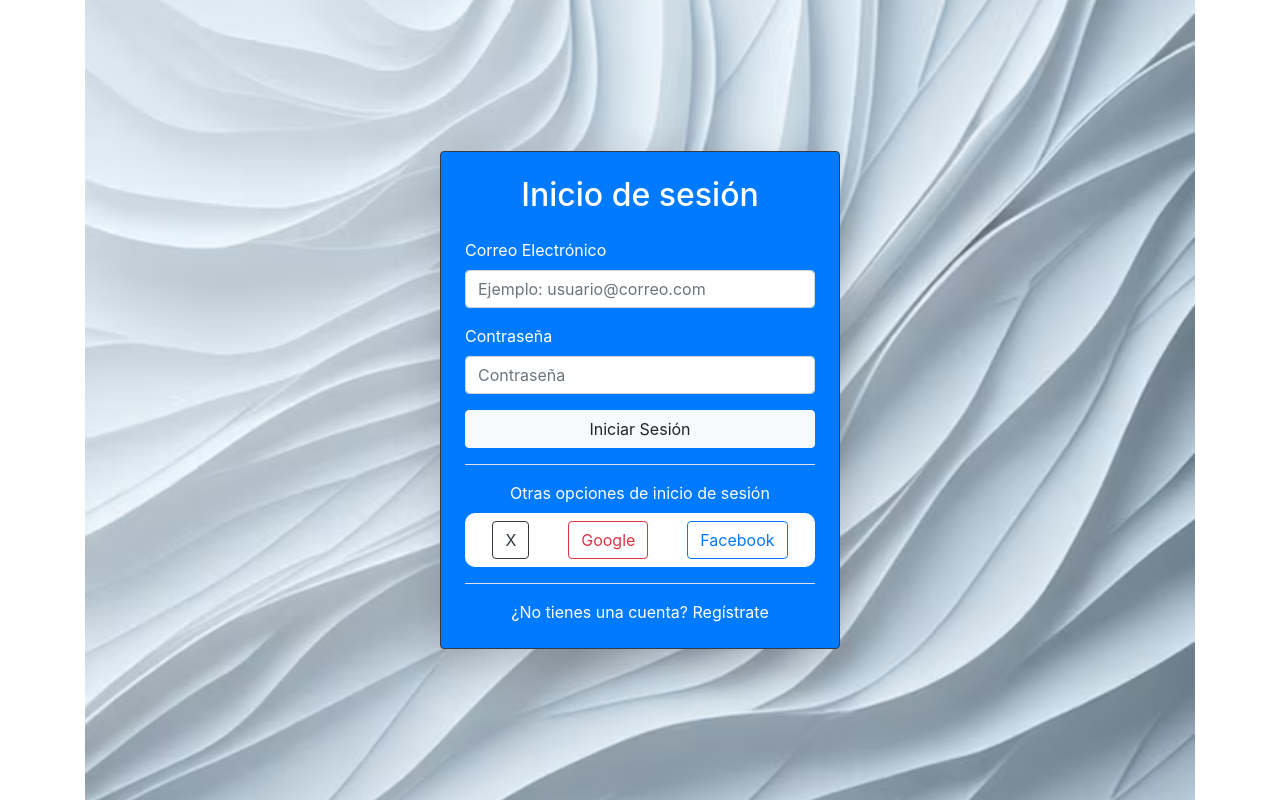
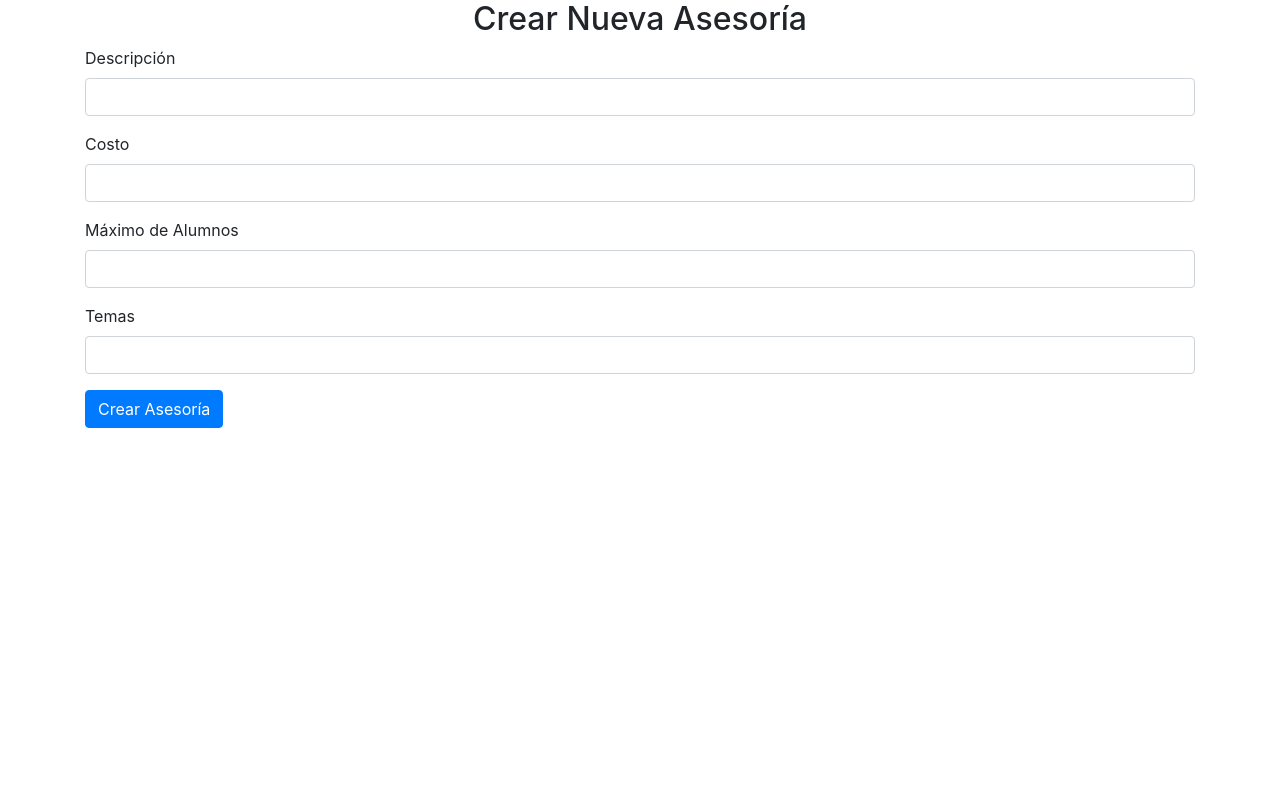
Before and after one commit to DanielAlcaraz117/Mi_proyecto, a Flask app: page /nueva_asesoria in a window 1280 px wide. Run offline with Flask 3, Linux system fonts and the light colour scheme; a user stored in the database is signed in; some libraries are stand-ins or nearby versions.

Commit message:
Arreglo de bugs-pache

```diff
--- a/ProyectoWeb/app.py
+++ b/ProyectoWeb/app.py
@@ -57,7 +57,11 @@
         user = User.query.filter_by(email=email, password=password).first()
         if user:
             login_user(user)
-            return redirect(url_for('dashboard_alumno' if user.rol == 'alumno' else 'dashboard_maestro'))
+            # Asegúrate de redirigir al dashboard correcto basado en el rol del usuario
+            if user.rol == 'alumno':
+                return redirect(url_for('dashboard_alumno'))
+            elif user.rol == 'maestro':
+                return redirect(url_for('dashboard_maestro'))
         else:
             flash('Credenciales incorrectas.')
     return render_template('login.html')
@@ -93,6 +97,12 @@
             flash('Las contraseñas no coinciden.')
             return redirect(url_for('registro_maestro'))
 
+        # Verificar si el correo ya existe
+        existing_user = User.query.filter_by(email=email).first()
+        if existing_user:
+            flash('El correo ya está registrado. Usa uno diferente.')
+            return redirect(url_for('registro_maestro'))
+
         # Guardar la foto en el directorio estático
         if foto:
             foto_filename = foto.filename
@@ -121,12 +131,20 @@
         if password != confirm_password:
             flash('Las contraseñas no coinciden.')
             return redirect(url_for('registro_alumno'))
+
+        # Verificar si el correo ya existe
+        existing_user = User.query.filter_by(email=email).first()
+        if existing_user:
+            flash('El correo ya está registrado. Usa uno diferente.')
+            return redirect(url_for('registro_alumno'))
+
         nuevo_alumno = User(nombre=nombre, email=email, password=password, rol='alumno')
         db.session.add(nuevo_alumno)
         db.session.commit()
         flash('Alumno registrado con éxito.')
         return redirect(url_for('login'))
     return render_template('registro_alumno.html')
+
 
 # Ruta para el dashboard del maestro
 @app.route('/dashboard_maestro')
--- a/ProyectoWeb/templates/nueva_asesoria.html
+++ b/ProyectoWeb/templates/nueva_asesoria.html
@@ -1,73 +1,23 @@
 {% extends 'base.html' %}
-<!-- Extiende la plantilla base 'base.html' para reutilizar su estructura principal -->
-
 {% block content %}
-<!-- Inicia el bloque de contenido personalizado -->
-
-<div class="container d-flex justify-content-center align-items-center" style="min-height: 100vh; background-image: url('/static/FondoLogin1.jpg'); background-size: cover; background-position: center;">
-    <!-- Contenedor principal con alineación centrada, imagen de fondo y altura mínima de toda la ventana (100vh) -->
-
-    <div class="border border-dark p-4 bg-primary text-white rounded shadow-lg" style="width: 400px; backdrop-filter: blur(10px);">
-        <!-- Caja que contiene el formulario, con bordes oscuros, fondo azul, texto blanco, esquinas redondeadas y sombra, además de un filtro de desenfoque en el fondo -->
-
-        <h2 class="text-center mb-4">Inicio de sesión</h2>
-        <!-- Título centrado para la sección de inicio de sesión -->
-
-        <form method="POST">
-            <!-- Formulario para el inicio de sesión, utilizando el método POST para enviar los datos ingresados -->
-
-            <div class="form-group">
-                <!-- Grupo de formulario que contiene el campo de correo electrónico -->
-
-                <label for="email" class="text-white">Correo Electrónico</label>
-                <!-- Etiqueta para el campo de correo electrónico con texto en color blanco -->
-
-                <input type="email" class="form-control" name="email" placeholder="Ejemplo: usuario@correo.com" required>
-                <!-- Campo de entrada para el correo electrónico, obligatorio y con formato de texto de ayuda -->
-            </div>
-
-            <div class="form-group">
-                <!-- Grupo de formulario que contiene el campo de contraseña -->
-
-                <label for="password" class="text-white">Contraseña</label>
-                <!-- Etiqueta para el campo de contraseña con texto en color blanco -->
-
-                <input type="password" class="form-control" name="password" placeholder="Contraseña" required>
-                <!-- Campo de entrada para la contraseña, obligatorio y con texto de ayuda -->
-            </div>
-
-            <button type="submit" class="btn btn-light btn-block">Iniciar Sesión</button>
-            <!-- Botón para enviar el formulario de inicio de sesión, con estilo claro y ocupando todo el ancho del contenedor -->
-        </form>
-
-        <hr class="bg-light">
-        <!-- Línea divisoria clara para separar el formulario de inicio de sesión de las opciones de inicio alternativo -->
-
-        <div class="text-center">Otras opciones de inicio de sesión</div>
-        <!-- Texto centrado para indicar otras opciones de inicio de sesión -->
-
-        <div class="d-flex justify-content-around mt-2 p-2 bg-white" style="border-radius: 10px;">
-            <!-- Contenedor para los botones de inicio de sesión adicionales, con diseño en blanco y bordes redondeados -->
-
-            <button class="btn btn-outline-dark">X</button>
-            <!-- Botón con borde oscuro que representa un inicio de sesión alternativo (placeholder con 'X') -->
-
-            <button class="btn btn-outline-danger">Google</button>
-            <!-- Botón con borde rojo para el inicio de sesión con Google -->
-
-            <button class="btn btn-outline-primary">Facebook</button>
-            <!-- Botón con borde azul para el inicio de sesión con Facebook -->
-        </div>
-
-        <hr class="bg-light">
-        <!-- Otra línea divisoria clara para separar las opciones de inicio de sesión alternativo del enlace de registro -->
-
-        <div class="text-center">
-            <a href="{{ url_for('crear_usuario') }}" class="text-white">¿No tienes una cuenta? Regístrate</a>
-            <!-- Enlace centrado que redirige a la página de registro para usuarios que aún no tienen cuenta -->
-        </div>
+<h2 class="text-center">Crear Nueva Asesoría</h2>
+<form method="POST" action="{{ url_for('nueva_asesoria') }}">
+    <div class="form-group">
+        <label for="descripcion">Descripción</label>
+        <input type="text" class="form-control" id="descripcion" name="descripcion" required>
     </div>
-</div>
-
+    <div class="form-group">
+        <label for="costo">Costo</label>
+        <input type="number" class="form-control" id="costo" name="costo" required>
+    </div>
+    <div class="form-group">
+        <label for="max_alumnos">Máximo de Alumnos</label>
+        <input type="number" class="form-control" id="max_alumnos" name="max_alumnos" required>
+    </div>
+    <div class="form-group">
+        <label for="temas">Temas</label>
+        <input type="text" class="form-control" id="temas" name="temas" required>
+    </div>
+    <button type="submit" class="btn btn-primary">Crear Asesoría</button>
+</form>
 {% endblock %}
-<!-- Fin del bloque de contenido personalizado -->
```
Also changed, not shown: ProyectoWeb/instance/asesorias.db.
